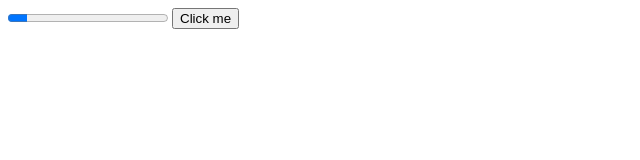
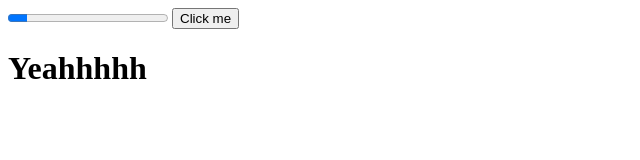
Before and after one commit to abaysevi/stunning-broccoli.github.io, a plain HTML site: page index.html in a window 1280 px wide. Shown: the whole page, without its empty margins (0-640 px from the left). Drawn offline with Linux system fonts and the light colour scheme.

Commit message:
yah added

```diff
--- a/index.html
+++ b/index.html
@@ -14,6 +14,6 @@
         <button onclick="yea()">Click me</button>
         <p id="demo"></p>
     </div>
-
+    <h1>Yeahhhhh</h1>
 </body>
 </html>
```
